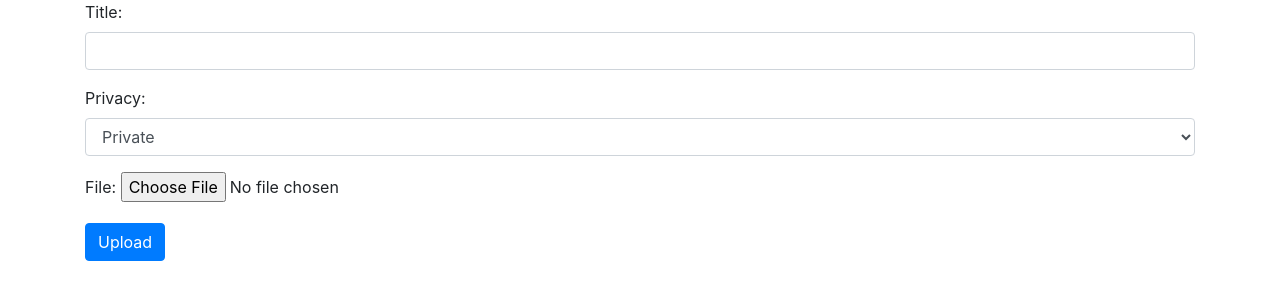
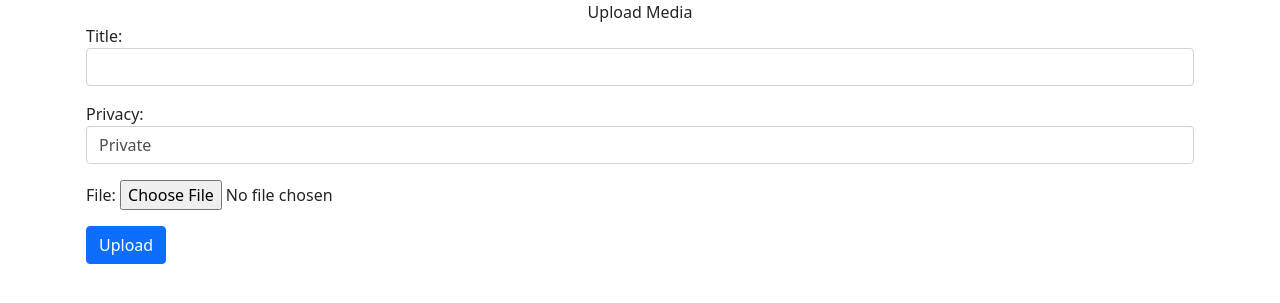
Before and after one commit to urlordjames/musicserver, a Django app: page /upload/ in a window 1280 px wide. Shown: the top 303 px of the page. Run offline with Django 3.2, Linux system fonts and the light colour scheme; the visitor is signed in with stand-in values (Sample User, id 1); some libraries are stand-ins or nearby versions.

Commit message:
updated to bootstrap 5

```diff
--- a/homepage/templates/base.html
+++ b/homepage/templates/base.html
@@ -2,7 +2,7 @@
 <html lang="en_us">
     <head>
         <title>{% block title %}{% endblock %}</title>
-        <link rel="stylesheet" href="https://stackpath.bootstrapcdn.com/bootstrap/4.5.0/css/bootstrap.min.css" integrity="sha384-9aIt2nRpC12Uk9gS9baDl411NQApFmC26EwAOH8WgZl5MYYxFfc+NcPb1dKGj7Sk" crossorigin="anonymous">
+        <link rel="stylesheet" href="https://stackpath.bootstrapcdn.com/bootstrap/5.0.0-alpha1/css/bootstrap.min.css" integrity="sha384-r4NyP46KrjDleawBgD5tp8Y7UzmLA05oM1iAEQ17CSuDqnUK2+k9luXQOfXJCJ4I" crossorigin="anonymous">
         {% if request.user_agent.is_pc %}
         <link rel="stylesheet" type="text/css" href="/static/mydesktopstyle.css">
         {% else %}
--- a/homepage/templates/form.html
+++ b/homepage/templates/form.html
@@ -3,17 +3,20 @@
 {% block title %}{{ title }}{% endblock %}
 
 {% block content %}
+<div style="text-align: center">
+    <div class="big-text">{{ title }}</div>
+</div>
 <form action="{{ destination }}" method="POST" enctype="multipart/form-data">
     {% csrf_token %}
     <div class="container">
         {% for field in form %}
-            <div class="form-group">
+        <div class="mb-3">
             <label class="small-text" for="{{ field.name }}">{{field.label}}:</label>
             {{field}}
         </div>
         {% endfor %}
         {% if fileupload %}
-            <div class="form-group">
+        <div class="mb-3">
             <label class="small-text" for="mediafile">File:</label>
             <input type="file" name="mediafile" required>
         </div>
--- a/homepage/templates/passwordreset.html
+++ b/homepage/templates/passwordreset.html
@@ -9,9 +9,11 @@
     <form action="/resetpassword/" method="POST">
         {% csrf_token %}
         <div class="container">
-            <div class="form-group">
+            <div class="mb-3">
                 <label class="small-text" for="oldpassword">Old Password:</label>
                 <input class="form-control" type="password" id="oldpassword" name="oldpassword" required>
+            </div>
+            <div class="mb-3">
                 <label class="small-text" for="password">New Password:</label>
                 <input class="form-control" type="password" id="password" name="password" required>
             </div>
```
Lines whose indentation alone changed are shown as unchanged.
